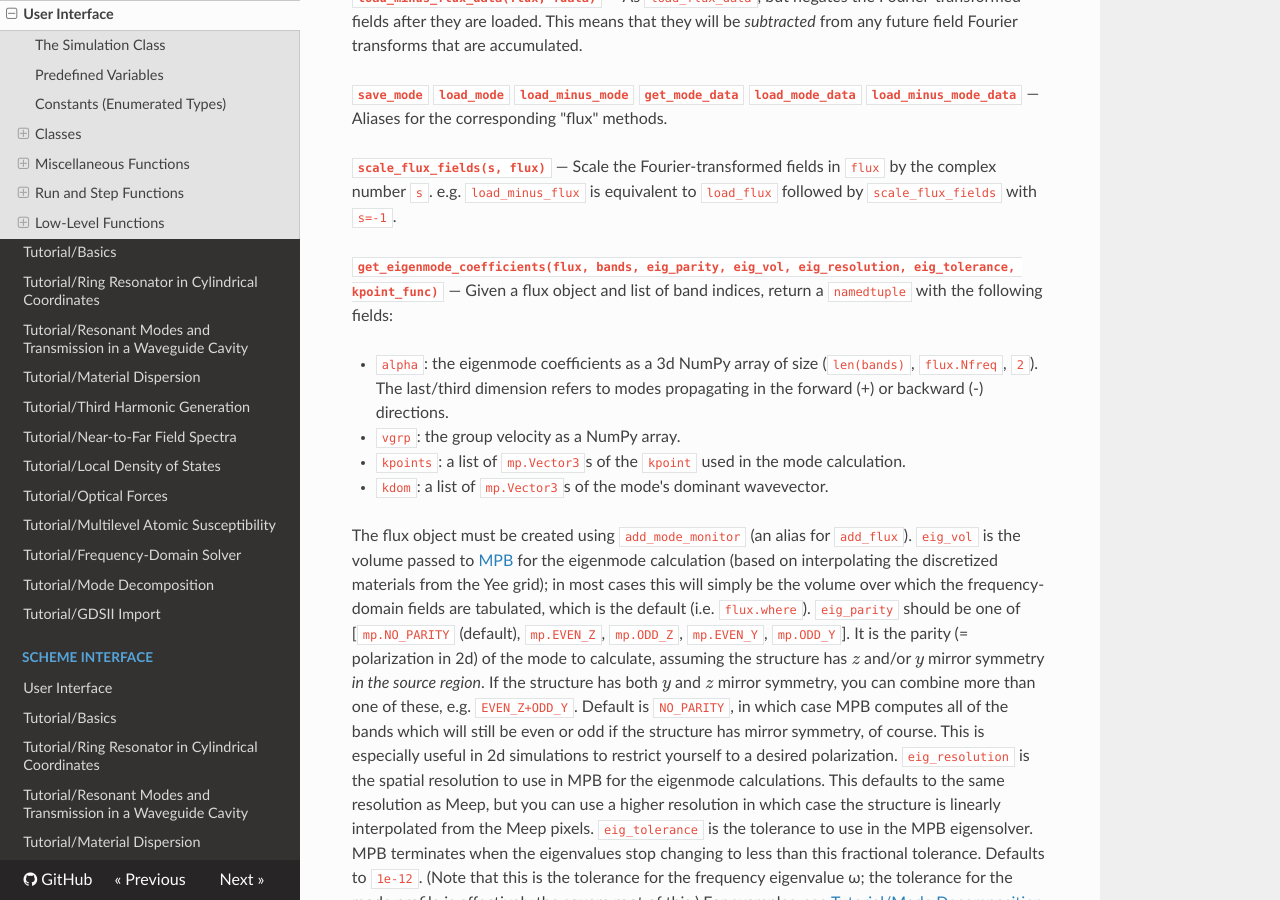
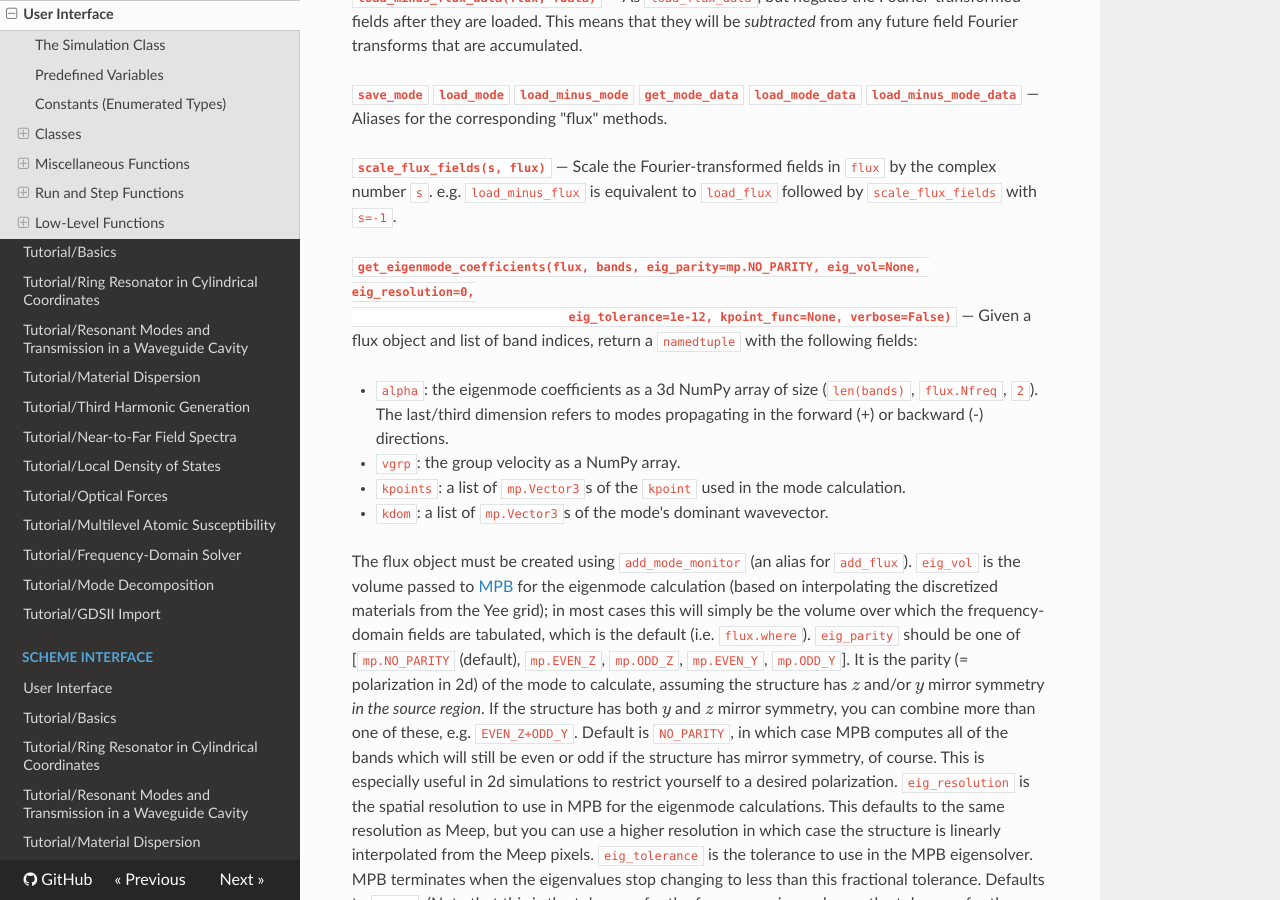
Before and after one commit to NanoComp/meep, an MkDocs documentation site: the page built from doc/docs/Python_User_Interface.md, in a window 1280 px wide and 900 px high, scrolled down 30564 px. Built offline with MkDocs 1.6.1, drawn with Linux system fonts in a browser that asks for light colours; nearby versions of some CDN libraries; formulas are drawn with MathJax 3; old or Windows-style settings are respelled for this version of MkDocs.

Commit message:
Add verbose flag to get_eigenmode_coefficients to pass to get_eigenmode (#607)
* Add verbose flag to get_eigenmode_coefficients to pass to get_eigenmode

* Add documentation

* Add default params to get_eigenmode_coefficient docs

* Update get_eigenmode_coefficients for non-MPB build

```diff
--- a/doc/docs/Python_User_Interface.md
+++ b/doc/docs/Python_User_Interface.md
@@ -1053,7 +1053,8 @@
 —
 Scale the Fourier-transformed fields in `flux` by the complex number `s`. e.g. `load_minus_flux` is equivalent to `load_flux` followed by `scale_flux_fields` with `s=-1`.
 
-**`get_eigenmode_coefficients(flux, bands, eig_parity, eig_vol, eig_resolution, eig_tolerance, kpoint_func)`**
+**`get_eigenmode_coefficients(flux, bands, eig_parity=mp.NO_PARITY, eig_vol=None, eig_resolution=0,
+                              eig_tolerance=1e-12, kpoint_func=None, verbose=False)`**
 —
 Given a flux object and list of band indices, return a `namedtuple` with the following fields:
 
```
Also changed, not shown: doc/docs/Mode_Decomposition.md (+4 -1 lines), 4 other files.
